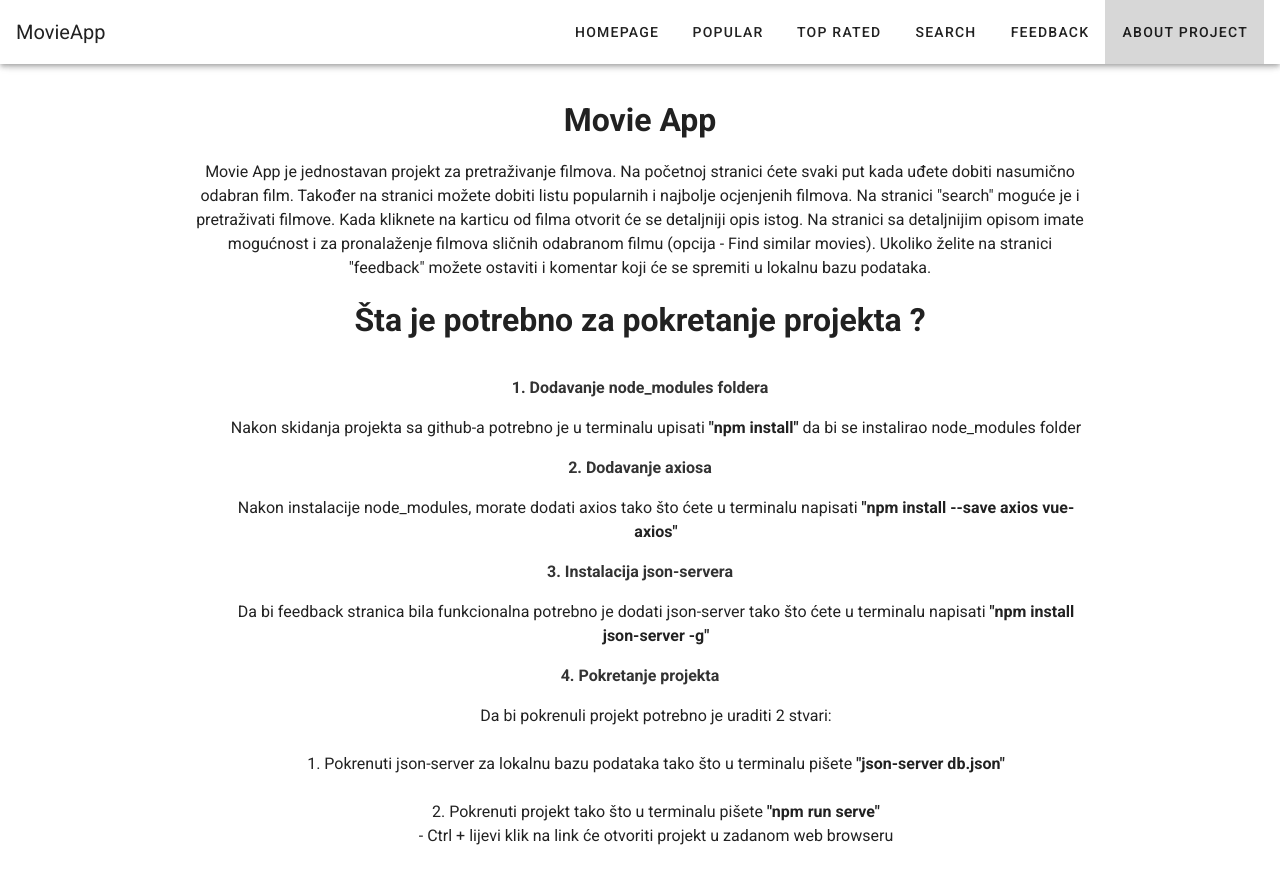
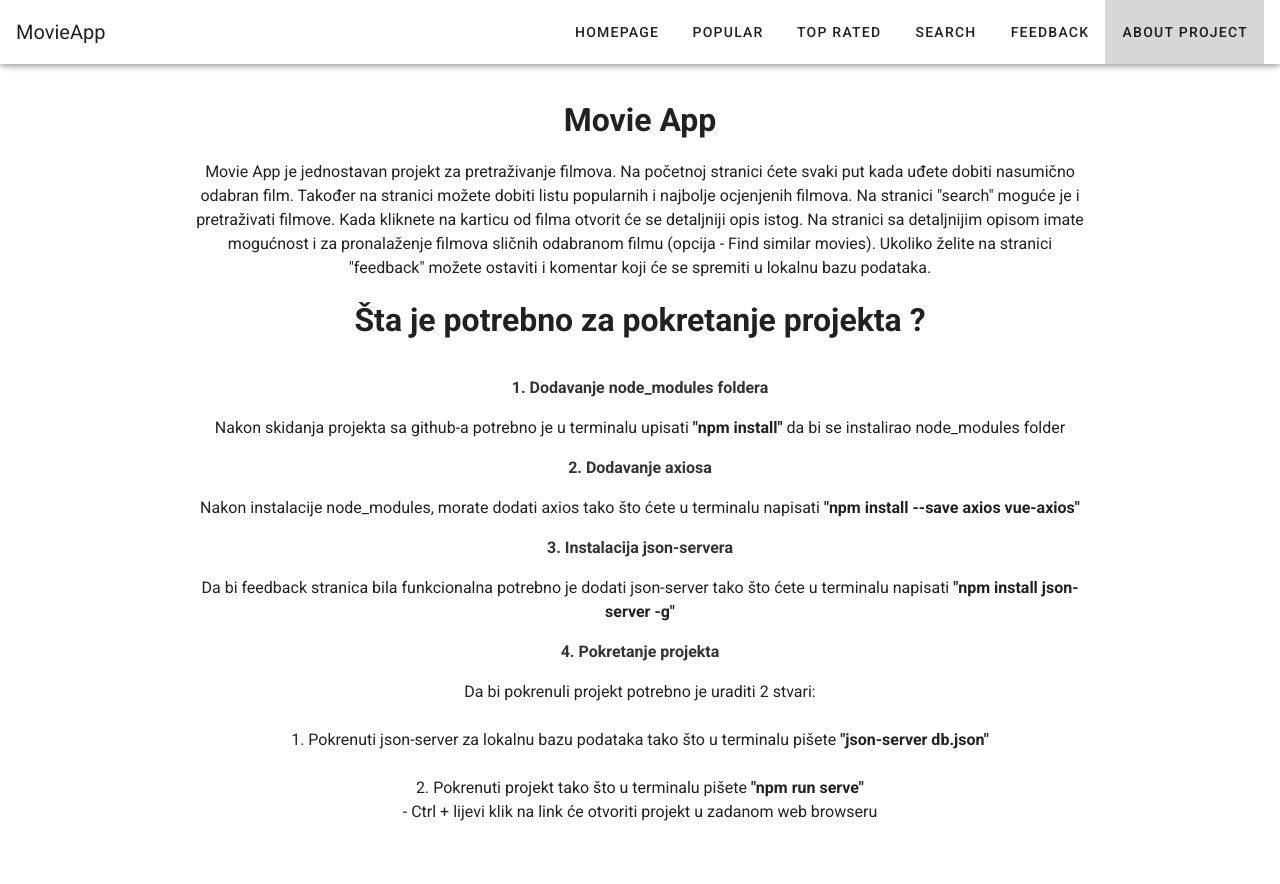
Before and after one commit to raspudic97/movieapp, a Vue app: page /about in a window 1280 px wide. Shown: the top 884 px of the page. Built offline with nearby package versions, Linux system fonts and the light colour scheme.

Commit message:
Text align promjenjen

```diff
--- a/src/views/AboutProject.vue
+++ b/src/views/AboutProject.vue
@@ -50,7 +50,6 @@ span {
 }
 
 p {
-    padding-left: 2rem;
     text-align: center;
 }
 
```
